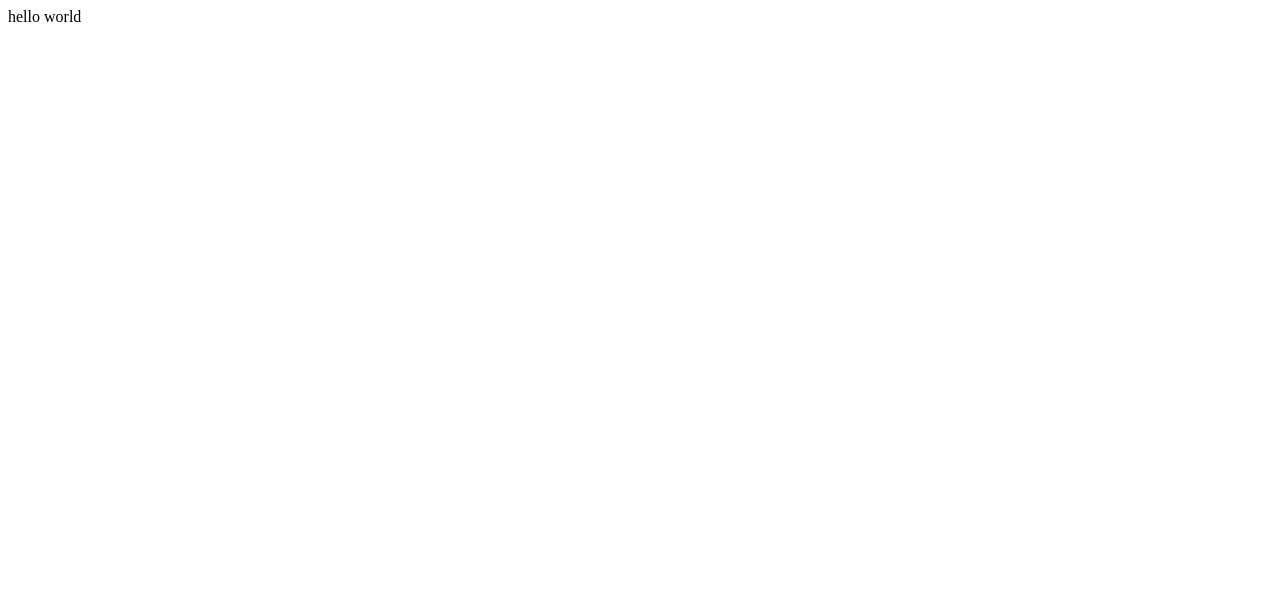
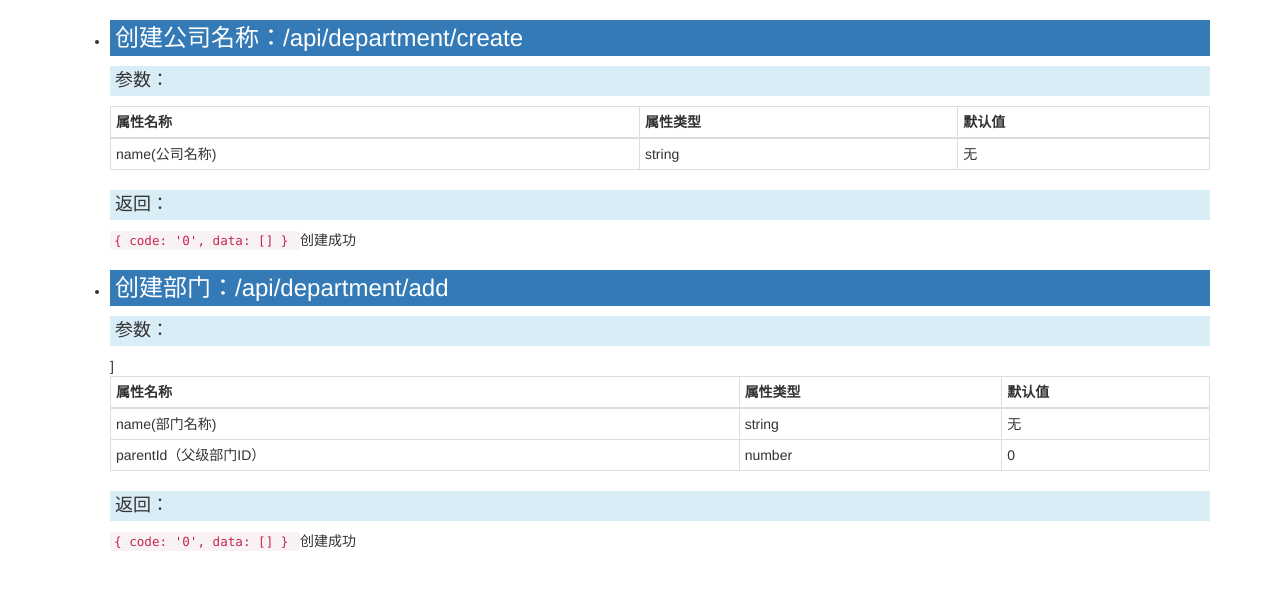
Before and after one commit to 17Going/sales-back, a website: page app/view/index.html in a window 1280 px wide. Drawn offline with nearby package versions, Linux system fonts and the light colour scheme.

Commit message:
编写api文档

```diff
--- a/app/view/index.html
+++ b/app/view/index.html
@@ -1,12 +1,69 @@
 <!DOCTYPE html>
 <html lang="en">
+
 <head>
     <meta charset="UTF-8">
     <meta name="viewport" content="width=device-width, initial-scale=1.0">
     <meta http-equiv="X-UA-Compatible" content="ie=edge">
     <title>销售系统管理API文档</title>
+    <link href="https://cdn.bootcss.com/bootstrap/3.3.7/css/bootstrap.css" rel="stylesheet">
 </head>
+
 <body>
-    hello world
+    <div class="container">
+        <ul>
+            <li>
+                <h3 class="bg-primary" style="padding: 5px;">创建公司名称：/api/department/create</h3>
+                <h4 class="bg-info" style="padding: 5px;">参数：</h4>
+                <table class="table table-condensed table-bordered">
+                    <thead>
+                        <th>属性名称</th>
+                        <th>属性类型</th>
+                        <th>默认值</th>
+                    </thead>
+                    <tbody>
+                        <td>name(公司名称)</td>
+                        <td>string</td>
+                        <td>无</td>
+                    </tbody>
+                </table>
+                <h4 class="bg-info" style="padding: 5px;">返回：</h4>
+                <code>
+                    { code: '0', data: [] }
+                </code>
+                创建成功
+            </li>
+            <li>
+                <h3 class="bg-primary" style="padding: 5px;">创建部门：/api/department/add</h3>
+                <h4 class="bg-info" style="padding: 5px;">参数：</h4>
+                <table class="table table-condensed table-bordered">
+                    <thead>]
+                        <tr>
+                            <th>属性名称</th>
+                            <th>属性类型</th>
+                            <th>默认值</th>
+                        </tr>
+                    </thead>
+                    <tbody>
+                        <tr>
+                            <td>name(部门名称)</td>
+                            <td>string</td>
+                            <td>无</td>
+                        </tr>
+                        <tr>
+                            <td>parentId（父级部门ID）</td>
+                            <td>number</td>
+                            <td>0</td>
+                        </tr>
+                    </tbody>
+                </table>
+                <h4 class="bg-info" style="padding: 5px;">返回：</h4>
+                <code>
+                    { code: '0', data: [] }
+                </code>
+                创建成功
+            </li>
+        </ul>
+    </div>
 </body>
 </html>
```
